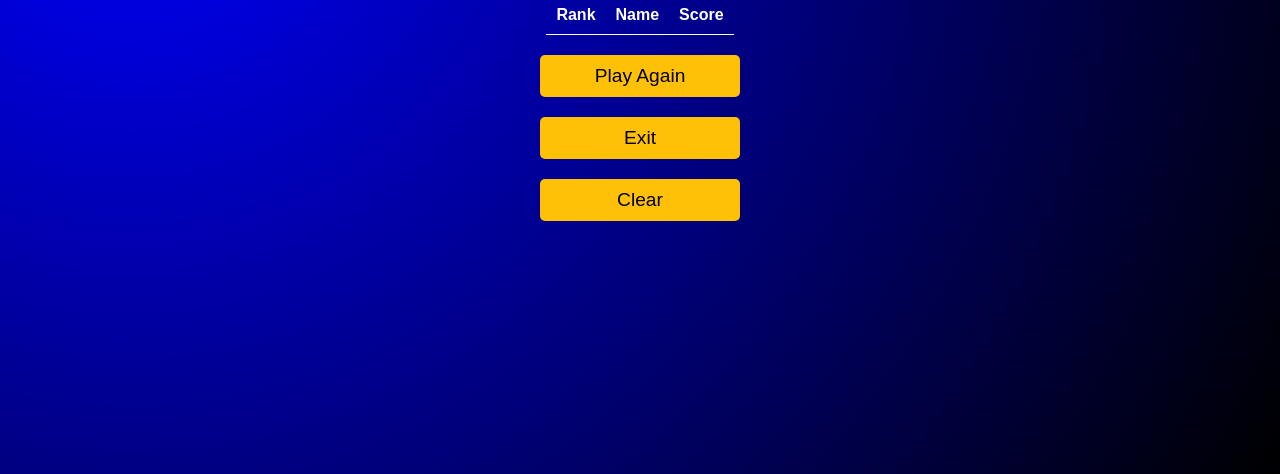
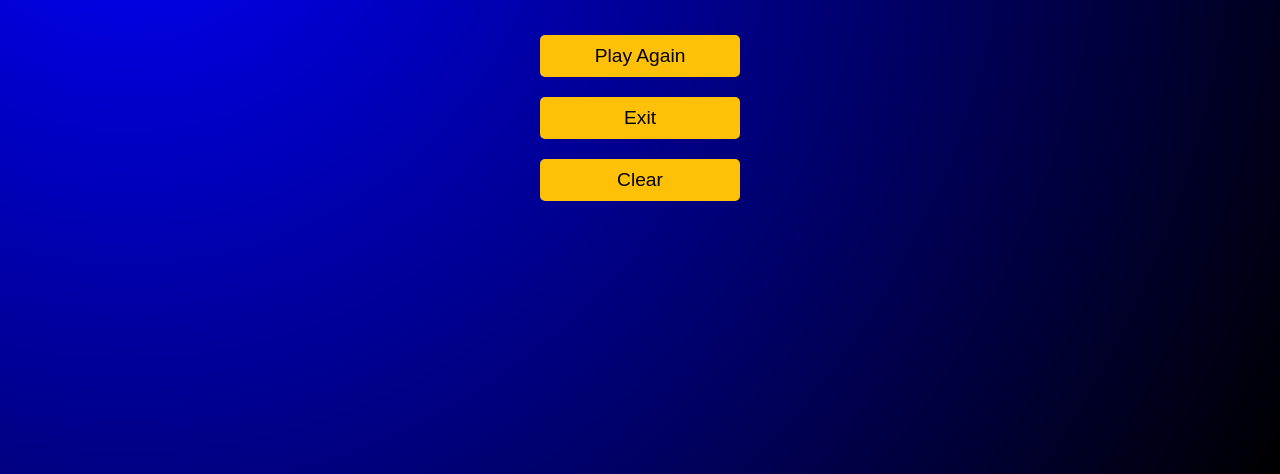
Before and after one commit to TSAGC/My-Code-College-work-java-script, a plain HTML site: page Pac-Man_attempt_2/leaderboard.html in a window 1280 px wide. Shown: the part 326-800 px from the top of the page. Drawn offline with Linux system fonts and the light colour scheme.

Commit message:
bug fix leaderboard.html

```diff
--- a/Pac-Man_attempt_2/leaderboard.html
+++ b/Pac-Man_attempt_2/leaderboard.html
@@ -290,7 +290,7 @@
         <h1>Leaderboard</h1>
         <table>
             <thead>
-                <tr>
+               <!-- <tr>
                     <th>Rank</th>
                     <th>Name</th>
                     <th>Score</th>
@@ -311,7 +311,7 @@
                     <td>3</td>
                     <td>unknown</td>
                     <td>0</td>
-                </tr>
+                </tr> -->
             </tbody>
         </table>
         <button class="new-button" onclick="window.location.href='pac-man.html'">Play Again</button>
@@ -321,8 +321,8 @@
 
     <script>
         let currentpoints = JSON.parse(localStorage.getItem('currentscore')) || 0;
-        let arrayNames = JSON.parse(localStorage.getItem('names')) || [0, 0, 0];
-        let arrayPoints = JSON.parse(localStorage.getItem('arrayPoints')) || [];
+        let arrayNames = JSON.parse(localStorage.getItem('names')) || ['no one yet','no one yet','no one yet'];
+        let arrayPoints = JSON.parse(localStorage.getItem('arrayPoints')) || [0,0,0];
         setTimeout(function () {
 
 
```
